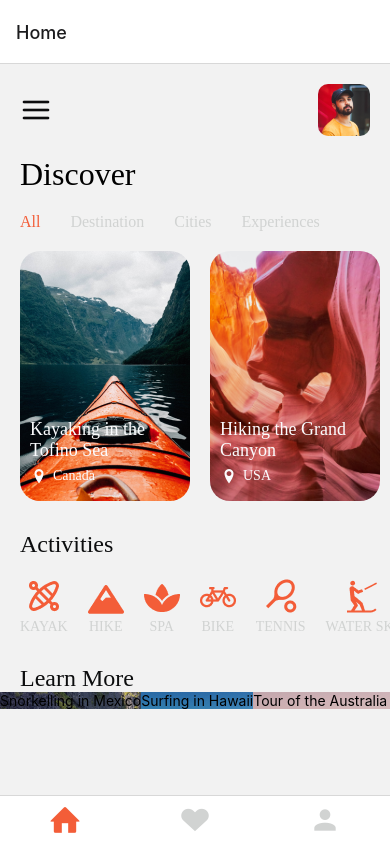
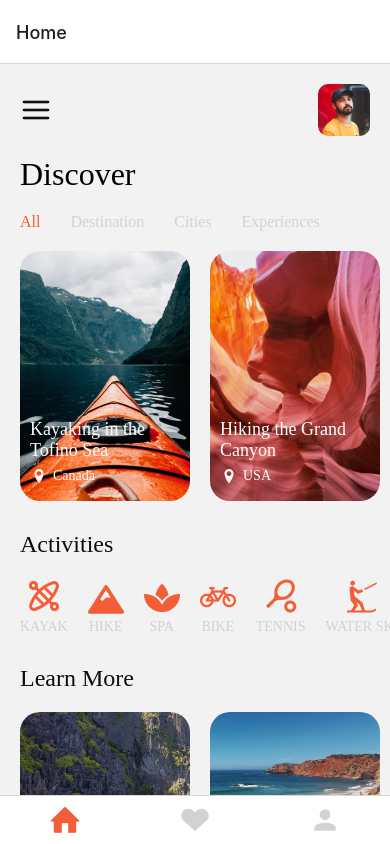
Before and after one commit to mateus-azevedo/travelAppUi, a React Native app: screen /Home in a window 390 px wide. Built offline with nearby package versions, Linux system fonts and the light colour scheme.

Commit message:
feat: adiciona estilo ao learn more

```diff
--- a/components/Home.js
+++ b/components/Home.js
@@ -65,7 +65,10 @@ const Home = ({ navigation }) => {
     return (
       <ImageBackground
         source={item.image}
-        style={styles.learnMoreItem}
+        style={[
+          styles.learnMoreItem,
+          { marginLeft: item.id === 'learnMore-1' ? 20 : 0 },
+        ]}
         imageStyle={styles.learnMoreItemImage}>
         <Text style={styles.learnMoreItemText}>{item.title}</Text>
       </ImageBackground>
@@ -247,7 +250,25 @@ const styles = StyleSheet.create({
     fontSize: 24,
     color: colors.black,
   },
-  learnMoreItemsWrapper: {},
+  learnMoreItemsWrapper: {
+    paddingVertical: 20,
+  },
+  learnMoreItem: {
+    width: 170,
+    height: 180,
+    justifyContent: 'flex-end',
+    marginRight: 20,
+  },
+  learnMoreItemImage: {
+    borderRadius: 20,
+  },
+  learnMoreItemText: {
+    fontFamily: 'Lato-Bold',
+    fontSize: 18,
+    color: colors.white,
+    marginHorizontal: 10,
+    marginVertical: 20,
+  },
 });
 
 export default Home;
```
